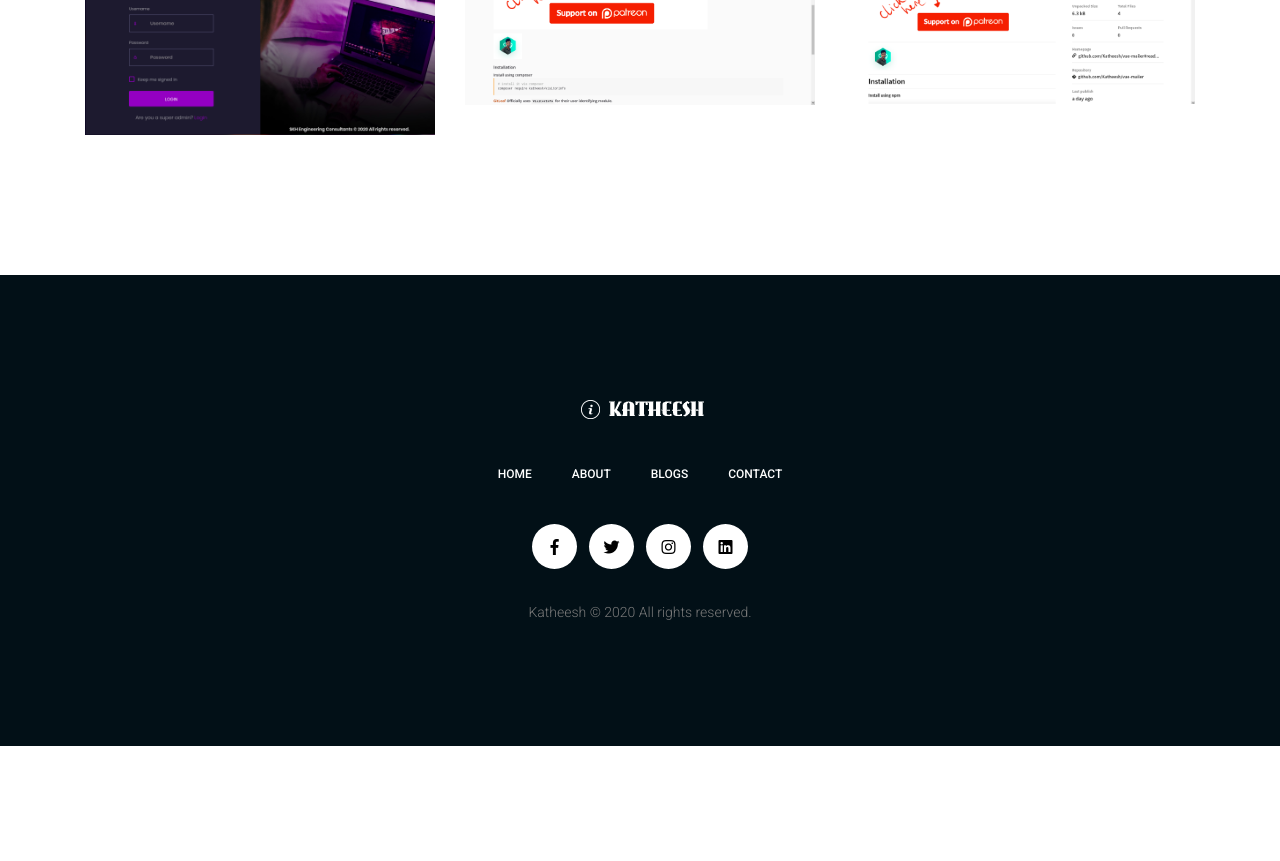
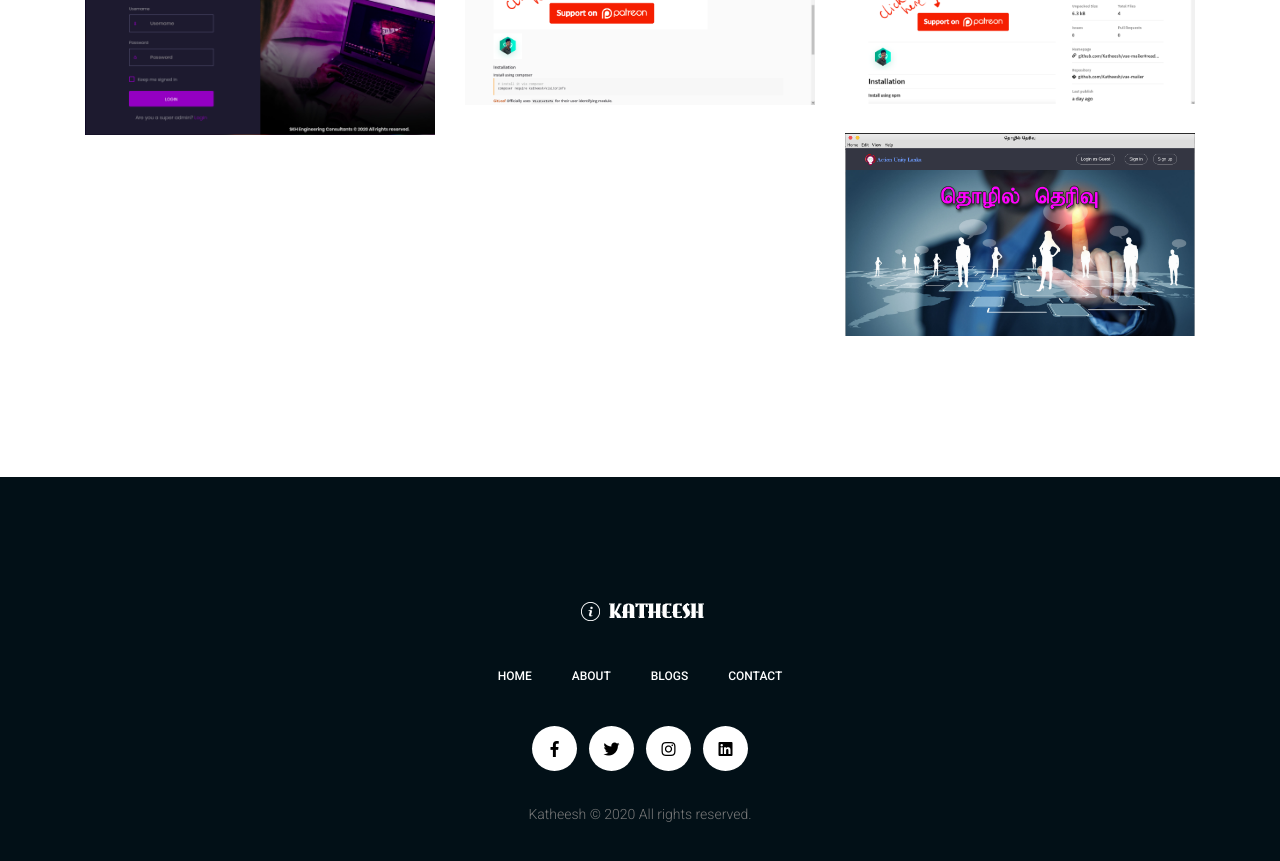
Before and after one commit to Katheesh/katheesh.js, a Vue app: page / in a window 1280 px wide. Shown: the part 2940-3801 px from the top of the page. Before the commit the page ends 3686 px from the top, so only its background shows below. Built offline with nearby package versions, Linux system fonts and the light colour scheme; what vue-toasted would draw is missing.

Commit message:
aulanka product added

```diff
--- a/src/views/Home.vue
+++ b/src/views/Home.vue
@@ -281,6 +281,16 @@
 							</div>
 						</div>
 					</div>
+					<div class="col-lg-4 col-md-6 all desktop">
+						<div class="single_portfolio">
+							<img class="img-fluid w-100" src="img/portfolio/desk1.png" alt="">
+							<div class="overlay"></div>
+							<div class="short_info">
+								<h4><a href="#">This premium application Developed for tamil Students career evaluation </a></h4>
+								<p>Developed by Electron Js</p>
+							</div>
+						</div>
+					</div>
 				</div>
 			</div>
 		</div>
```
